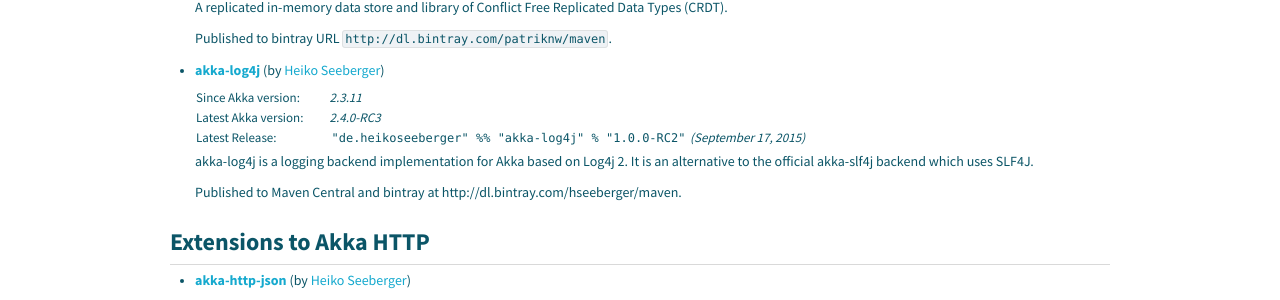
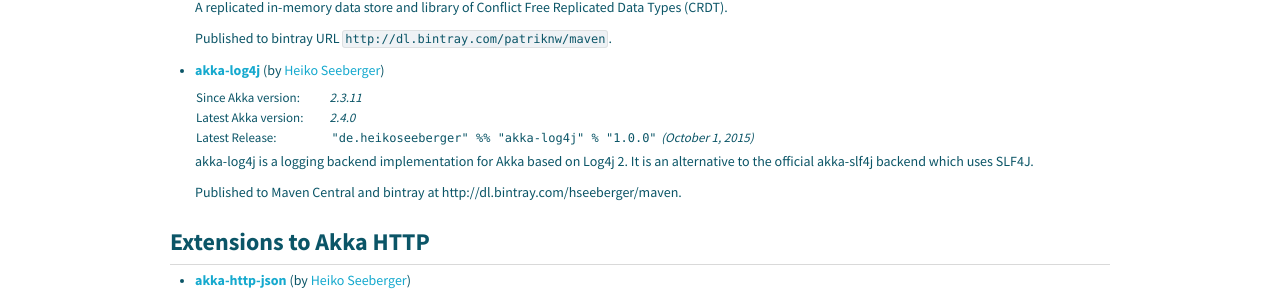
Before and after one commit to raboof/akka.github.com, a Jekyll site: the page built from community/index.md, in a window 1280 px wide and 900 px high, scrolled down 1236 px. Shown: the part 151-451 px from the top of the window. Built offline with Jekyll 4.4.1, drawn with Linux system fonts in a browser that asks for light colours.

Commit message:
Update community plugin page with latest version 1.0.0 of akka-log4j

```diff
--- a/community/index.md
+++ b/community/index.md
@@ -116,8 +116,8 @@
 
   <table class="stats">
   <tr><td>Since Akka version:</td><td>2.3.11</td></tr>
-  <tr><td>Latest Akka version:</td><td>2.4.0-RC3</td></tr>
-  <tr><td>Latest Release:</td><td><code>"de.heikoseeberger" %% "akka-log4j" % "1.0.0-RC2"</code> (September 17, 2015)</td></tr>
+  <tr><td>Latest Akka version:</td><td>2.4.0</td></tr>
+  <tr><td>Latest Release:</td><td><code>"de.heikoseeberger" %% "akka-log4j" % "1.0.0"</code> (October 1, 2015)</td></tr>
   </table>
 
   akka-log4j is a logging backend implementation for Akka based on Log4j 2. It is an alternative to the official akka-slf4j backend which uses SLF4J.
```
